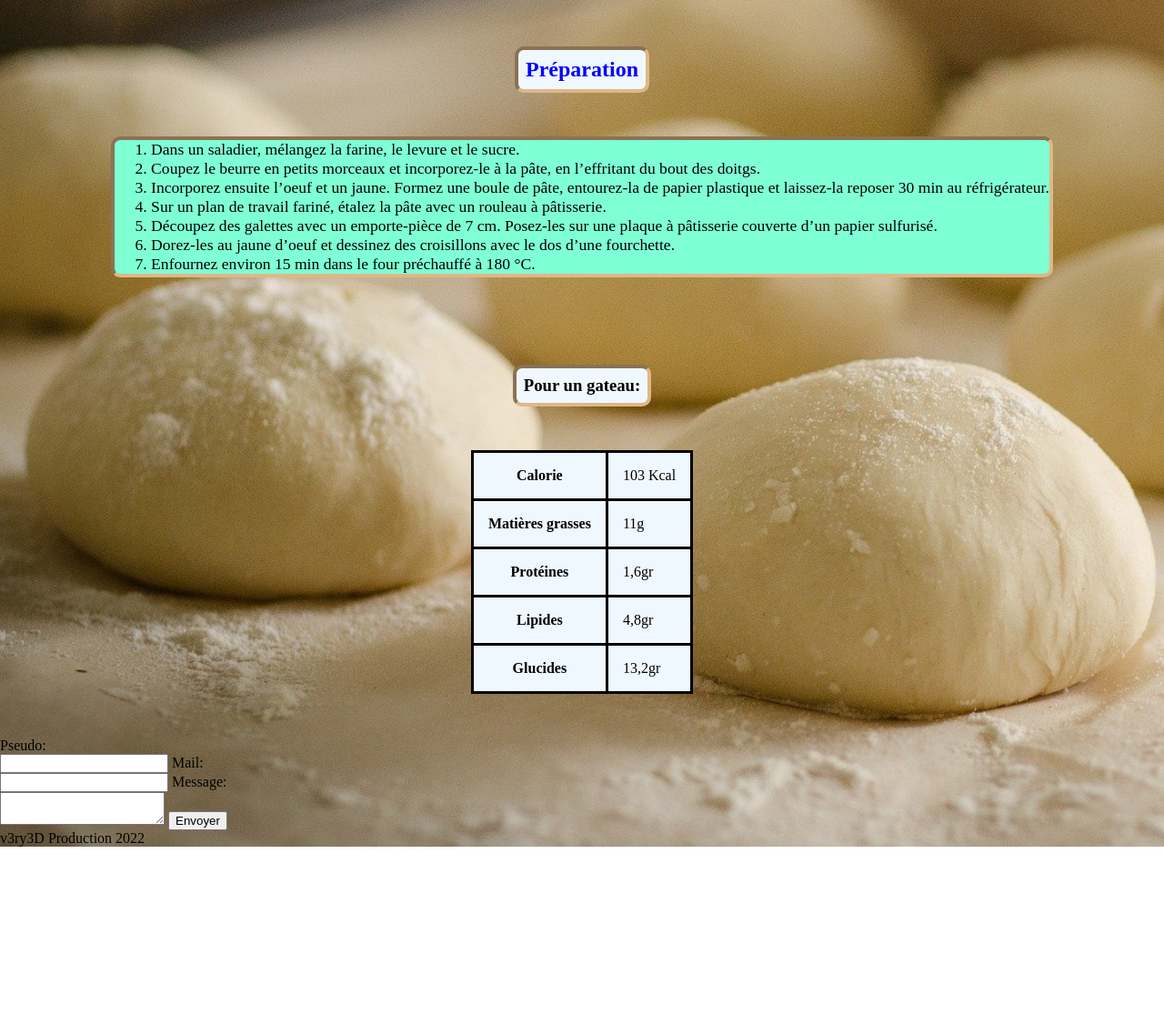
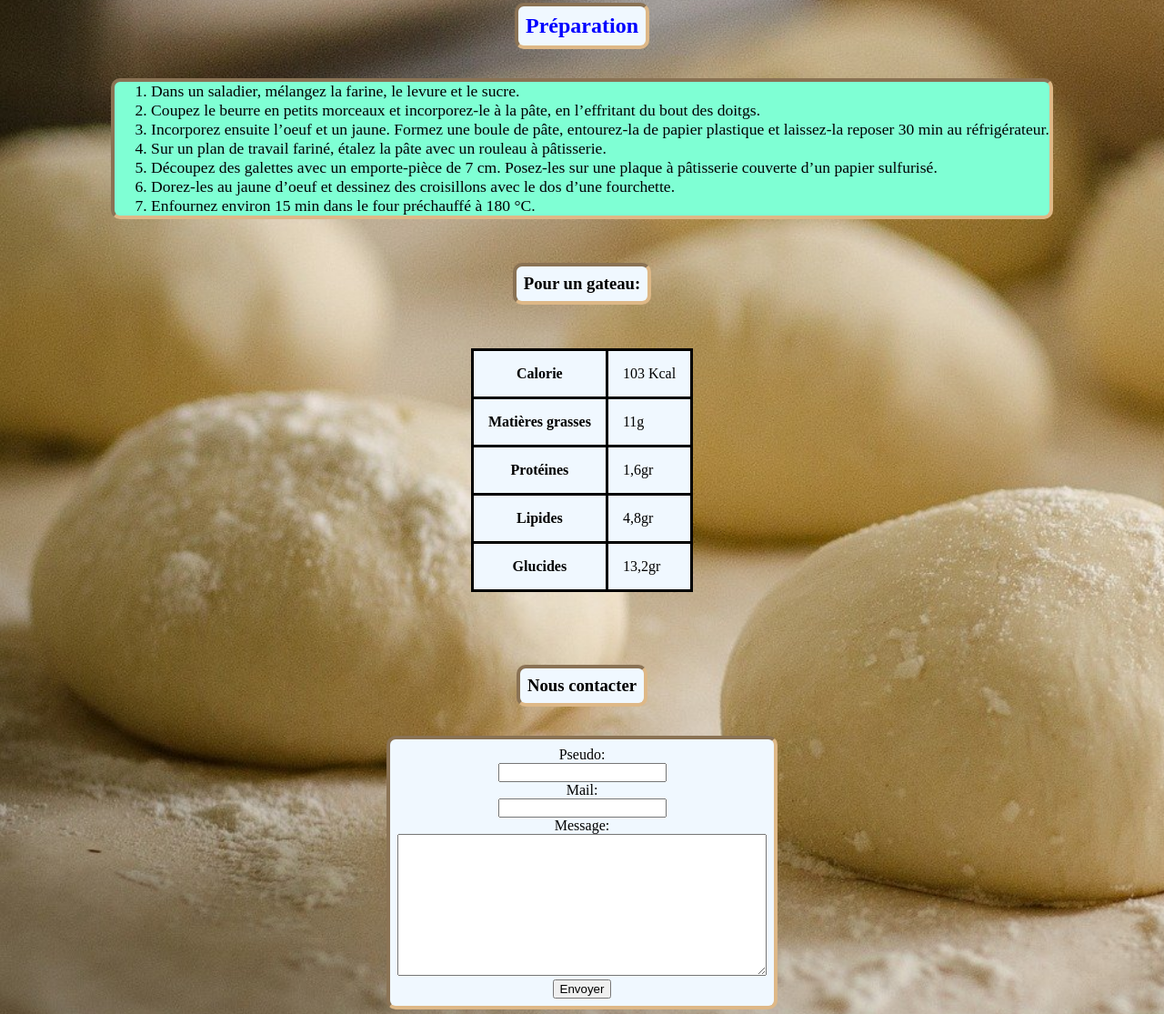
Before and after one commit to v3ry/css-challenge, a plain HTML site: page index.html in a window 1280 px wide. Shown: the part 491-1606 px from the top of the page at 91% size. Before the commit the page ends 1422 px from the top, so only its background shows below. Drawn offline with Linux system fonts and the light colour scheme.

Commit message:
Mise en forme contacte

```diff
--- a/index.html
+++ b/index.html
@@ -59,14 +59,15 @@
         </table>
 
     </div>
-    <div class="Contact">
+    <div class="contact">
+        <h3>Nous contacter</h3>
         <form>
             <label for="fname">Pseudo:</label><br>
-            <input type="text" id="fname" name="fname">
+            <input type="text" id="fname" name="fname"><br>
             <label for="lmail">Mail:</label><br>
-            <input type="text" id="lmail" name="lmail">
+            <input type="text" id="lmail" name="lmail"><br>
             <label for="lmess">Message:</label><br>
-            <textarea name="lmess" form="usrform"></textarea>
+            <textarea name="lmess" form="usrform"></textarea><br>
             <input type="submit" value="Envoyer">
 
         </form>
--- a/style.css
+++ b/style.css
@@ -38,11 +38,9 @@ h1 span{
 }
 .header h2{
     color:lightblue;
-    margin: 1rem;
-}
-.header ul{
 
 }
+
 .header ul li{
     color: aliceblue;
     margin: 0.7rem;
@@ -51,12 +49,12 @@ h1 span{
 
 }
 .main{
-    margin: 3rem;
+    margin: 1rem;
 }
 .main h2{
     display: block;
     width: fit-content;
-    margin: 3rem auto auto auto;
+    margin: 2rem auto auto auto;
     color: blue;
     padding: 0.5rem;
     background-color: aliceblue;
@@ -64,7 +62,7 @@ h1 span{
     border-radius: 10px;
 }
 .main ol{
-    margin: 3rem auto auto auto;
+    margin: 2rem auto auto auto;
     width:fit-content;
     background-color: aquamarine;
     border: 4px inset burlywood;
@@ -74,7 +72,7 @@ h1 span{
 
 .calorie h3{
     width: fit-content;
-    margin: 3rem auto;
+    margin: 2rem auto;
     padding: 0.5rem;
     background-color: aliceblue;
     border: 4px inset burlywood;
@@ -90,3 +88,29 @@ h1 span{
     border: 3px solid black;
     padding: 1rem;
 }
+
+.contact h3{
+    width: fit-content;
+    margin: 2rem auto;
+    padding: 0.5rem;
+    background-color: aliceblue;
+    border: 4px inset burlywood;
+    border-radius: 10px;
+}
+
+.contact form{
+    text-align: center;
+    margin: auto;
+    width: fit-content;
+    width: fit-content;
+    margin: 2rem auto;
+    padding: 0.5rem;
+    background-color: aliceblue;
+    border: 4px inset burlywood;
+    border-radius: 10px;
+}
+
+.contact textarea{
+    height: 150px;
+    width: 400px;
+}
```
